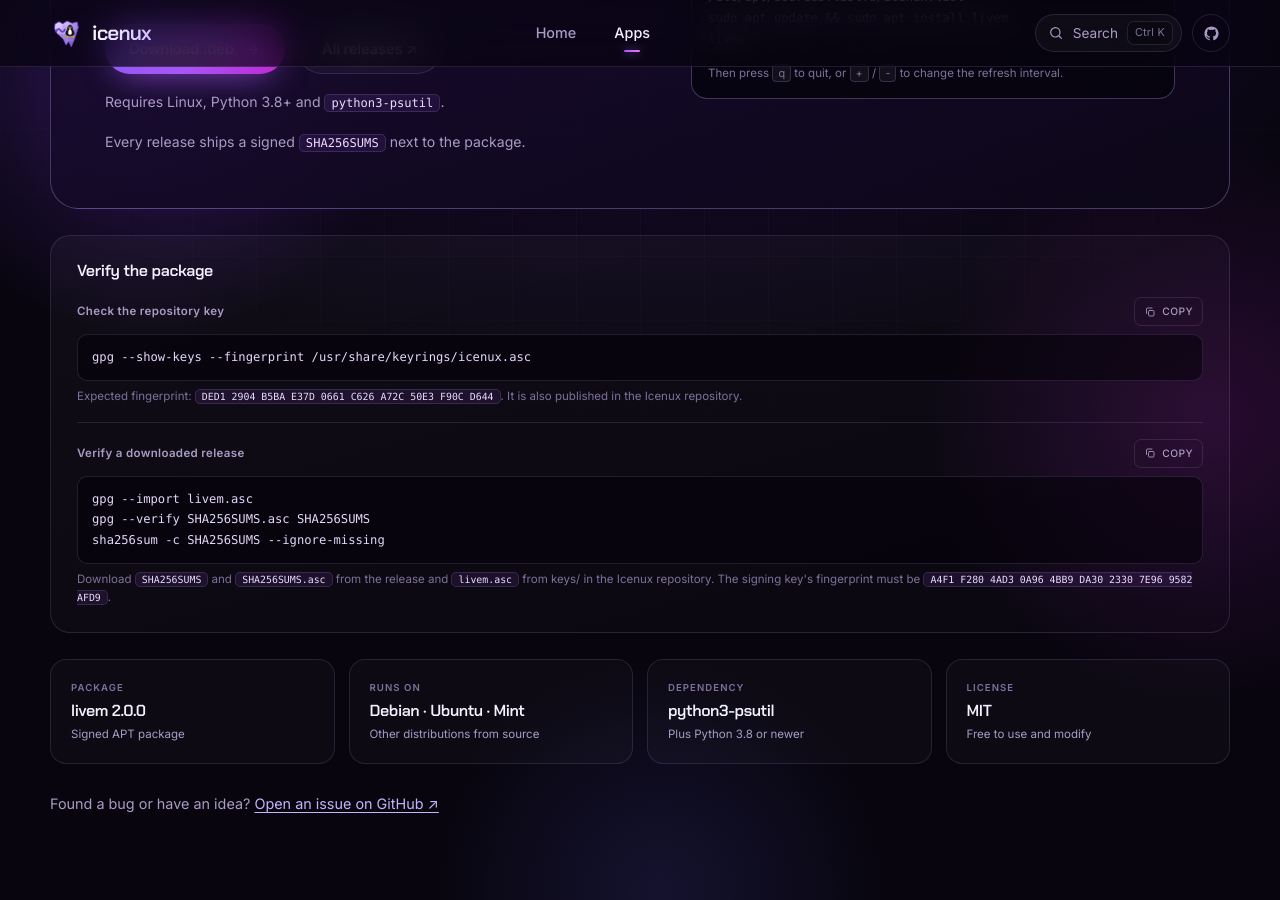
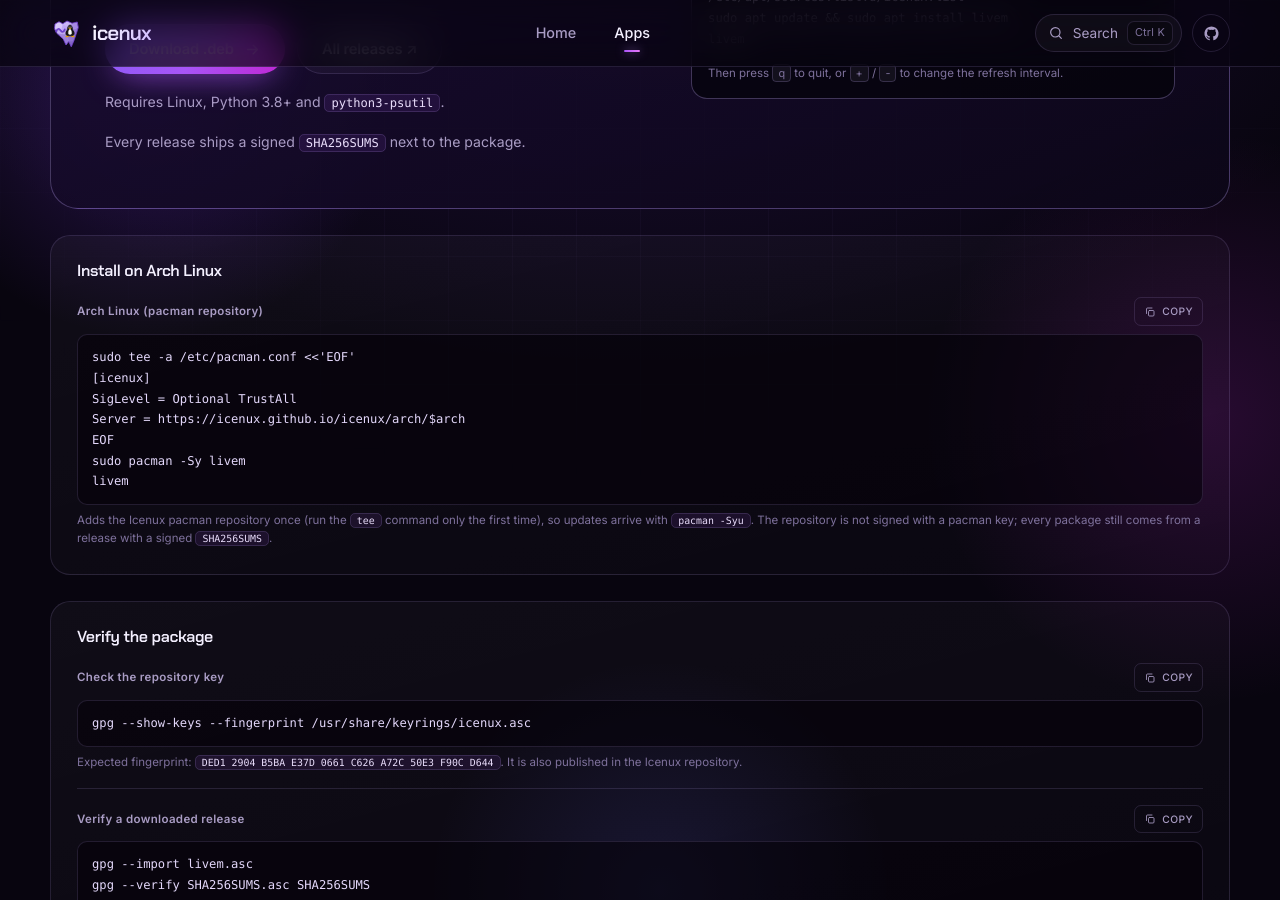
Before and after one commit to Icenux/icenux.github.io, a Jekyll site: the page built from apps/live-m.html, in a window 1280 px wide and 900 px high, scrolled down 2992 px. Built offline with Jekyll 4.4.1, drawn with Linux system fonts in a browser that asks for light colours.

Commit message:
feat(web): návod na instalaci z pacman repozitáře (Arch) u aplikací (#13)

```diff
--- a/_includes/apt-install.html
+++ b/_includes/apt-install.html
@@ -1,5 +1,5 @@
 {%- comment -%}
-  Install with APT: the signed Icenux repository, then the package.
+  Install from the Icenux repository: APT (signed) and pacman, then the package.
   Usage: {% include apt-install.html pkg="displays" after="displays" note="Optional extra sentence." %}
   `after` is an optional command run once the package is installed; `slug` adds the key-verification rows.
 {%- endcomment -%}
@@ -10,7 +10,7 @@ sudo apt update && sudo apt install {{ include.pkg }}{% if include.after %}
 {{ include.after }}{% endif %}
 {%- endcapture -%}
         <div class="install-list reveal">
-          <h3 class="install-list__title">Install with APT</h3>
+          <h3 class="install-list__title">Install from the Icenux repository</h3>
           <div class="install-row">
             <div class="install-row__head">
               <span>Debian · Ubuntu · Mint</span>
@@ -19,6 +19,7 @@ sudo apt update && sudo apt install {{ include.pkg }}{% if include.after %}
             <pre><code>{{ apt_cmds | escape }}</code></pre>
             <p class="install-row__note">Adds the signed Icenux repository once, so updates arrive with <code>apt upgrade</code>.{% if include.note %} {{ include.note }}{% endif %}</p>
           </div>
+          {% include pacman-row.html pkg=include.pkg after=include.after %}
           {%- if include.slug %}
           {% include verify-rows.html slug=include.slug %}
           {%- endif %}
--- /dev/null
+++ b/_includes/pacman-row.html
@@ -0,0 +1,21 @@
+{%- comment -%}
+  Install on Arch Linux from the Icenux pacman repository.
+  Usage: {% include pacman-row.html pkg="displays" after="displays" %}
+{%- endcomment -%}
+{%- capture pacman_cmds -%}
+sudo tee -a /etc/pacman.conf <<'EOF'
+[icenux]
+SigLevel = Optional TrustAll
+Server = https://icenux.github.io/icenux/arch/$arch
+EOF
+sudo pacman -Sy {{ include.pkg }}{% if include.after %}
+{{ include.after }}{% endif %}
+{%- endcapture -%}
+          <div class="install-row">
+            <div class="install-row__head">
+              <span>Arch Linux (pacman repository)</span>
+              <button class="copy-btn" type="button" data-copy="{{ pacman_cmds | escape }}" aria-label="Copy command"><svg viewBox="0 0 24 24" aria-hidden="true"><rect x="9" y="9" width="11" height="11" rx="2"/><path d="M5 15V6a2 2 0 0 1 2-2h9"/></svg><span>Copy</span></button>
+            </div>
+            <pre><code>{{ pacman_cmds | escape }}</code></pre>
+            <p class="install-row__note">Adds the Icenux pacman repository once (run the <code>tee</code> command only the first time), so updates arrive with <code>pacman -Syu</code>. The repository is not signed with a pacman key; every package still comes from a release with a signed <code>SHA256SUMS</code>.</p>
+          </div>
--- a/apps/live-m.html
+++ b/apps/live-m.html
@@ -166,6 +166,11 @@ livem{% endcapture %}
           </div>
         </div>
         <div class="install-list reveal">
+          <h3 class="install-list__title">Install on Arch Linux</h3>
+{% include pacman-row.html pkg="livem" after="livem" %}
+        </div>
+
+        <div class="install-list reveal">
           <h3 class="install-list__title">Verify the package</h3>
           {% include verify-rows.html slug=page.app %}
         </div>
--- a/apps/repo-doctor.html
+++ b/apps/repo-doctor.html
@@ -187,6 +187,7 @@ repo-doctor</code></pre>
             <pre><code>sudo dnf install https://github.com/Icenux/repo-doctor/releases/latest/download/repo-doctor.x86_64.rpm</code></pre>
 
           </div>
+                    {% include pacman-row.html pkg="repo-doctor" after="repo-doctor" %}
                     <div class="install-row">
             <div class="install-row__head">
               <span>Arch Linux (AUR)</span>
```
Also changed, not shown: .pr-screenshots/arch-install-displays.png (added).
